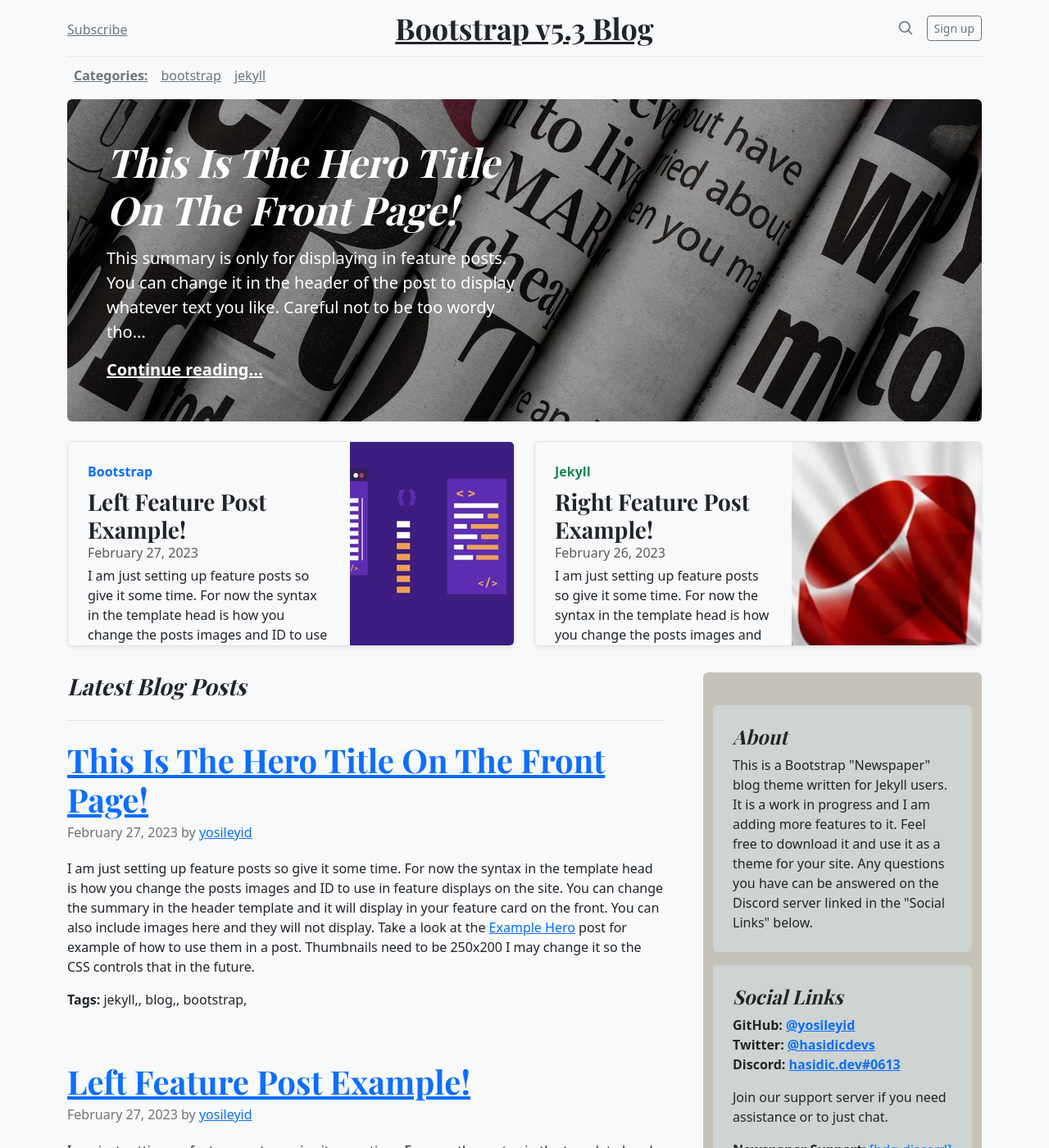
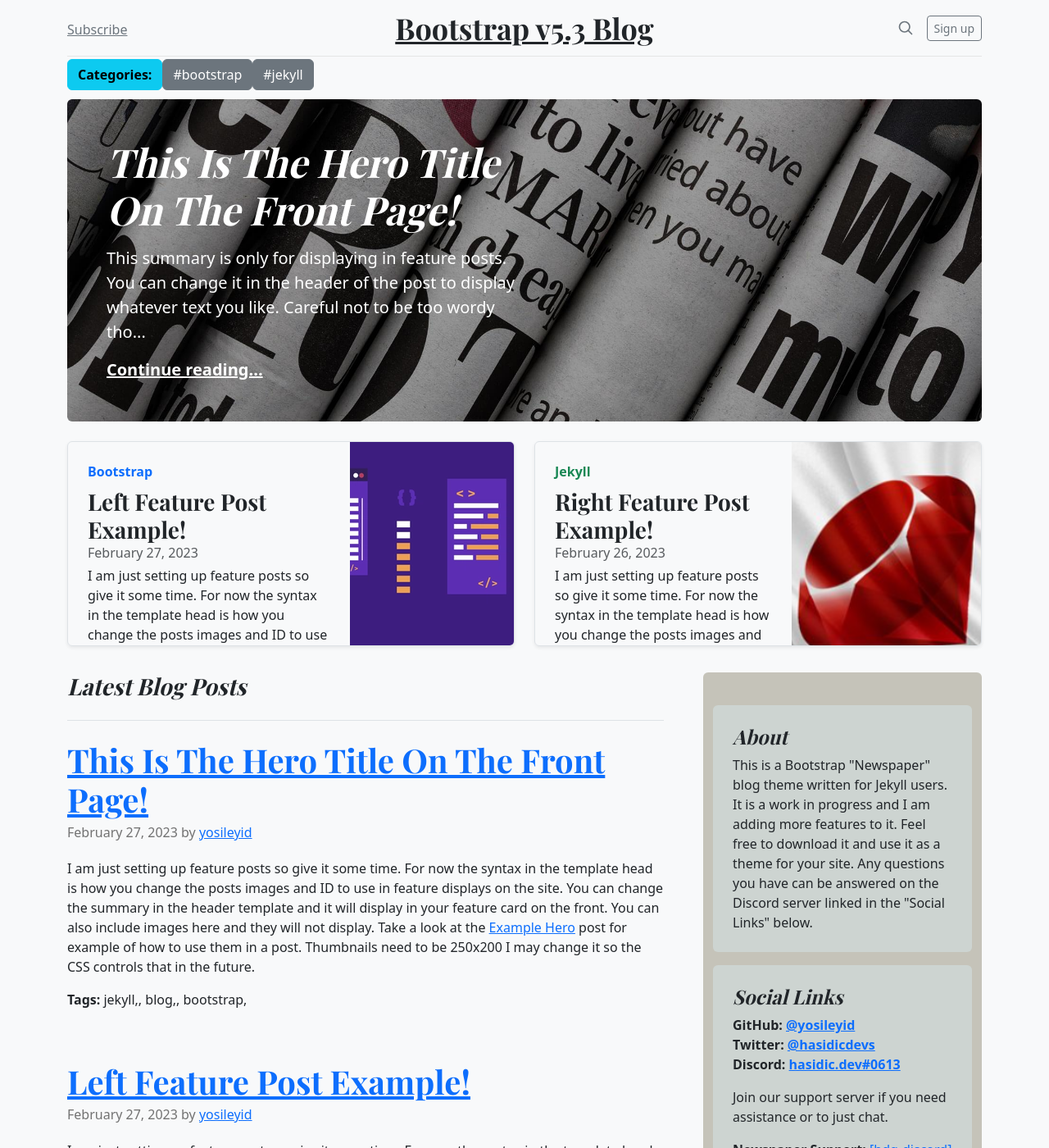
Before and after one commit to yaret-moreno/yaret-moreno.github.io, a Jekyll site: the page built from index.md, in a window 1280 px wide and 1400 px high. Shown: the whole window at 82% size. Built offline with Jekyll 4.4.1, drawn with Linux system fonts in a browser that asks for light colours.

Commit message:
fixing broken links on jekyll category page

```diff
--- a/_config.yml
+++ b/_config.yml
@@ -1,4 +1,4 @@
-repository : Jekyll-Bootstrap/jekyll-newspaper
+repository : jekyll-bootstrap/jekyll-newspaper
 github     : [metadata]
 
 # This is a "Newspaper" blog theme written for Jekyll users in Bootstrap v5.03
@@ -13,7 +13,8 @@ github     : [metadata]
 # hop on discord and we can discuss it.
 #
 # Discord: https://discord.gg/KpGXAEnVnv
-
+# ==========================================================
+#
 # TITLE
 #
 # This is the title of your "Newspaper" for example, "The Moo York Times" :)
@@ -38,8 +39,7 @@ description: >- # this means to ignore newlines until "baseurl:"
 # processes in more detail to help you. If you
 # get stuck feel free to reach out.
 #
-# "/jekyll-newspaper/"
-
+#  Use "/" for local development
 
 baseurl       : "/jekyll-newspaper"
 
@@ -51,8 +51,12 @@ baseurl       : "/jekyll-newspaper"
 #
 # You should change this to your sitename or there will be
 # issues in links.
+#
+# Use localhost for local development
+# http://localhost:4000
 
-url            : "https://Jekyll-Bootstrap.github.io"
+
+url            : "https://jekyll-bootstrap.github.io"
 
 # SOCIAL
 #
--- a/_includes/category_navbar.html
+++ b/_includes/category_navbar.html
@@ -1,8 +1,8 @@
 <div class="nav-scroller py-1 mb-2">
   <nav class="nav d-flex bd-highlight">
-    <a class="p-2 link-secondary" href="{{site.url}}{{site.baseurl}}/categories"><strong>Categories:</strong></a>
+    <a class="btn btn-info" href="{{site.url}}{{site.baseurl}}/categories"><strong>Categories:</strong></a>
     {% for link in site.categories %}
-    <a class="p-2 link-secondary" href="{{site.url}}{{site.baseurl}}/categories/{{link.name}}">{{ link.name }}</a>
+    <a class="btn btn-secondary" href="{{site.url}}{{site.baseurl}}/categories/{{link.name}}">#{{ link.name }}</a>
     {% endfor %}
   </nav>
 </div>
--- /dev/null
+++ b/_includes/sidebar.html
@@ -0,0 +1,13 @@
+<div class="position-sticky bg-old-paper rounded" style="top: 2rem;">
+
+  {% include about_section.html %}
+
+  {% include social_links.html %}
+
+  {% include pages_section.html %}
+
+  {% include archives_section.html %}
+
+  {% include tag_cloud.html %}
+
+</div>
--- a/_layouts/default.html
+++ b/_layouts/default.html
@@ -29,22 +29,10 @@
         </div>
 
         <div class="col-md-4">
-          <div class="position-sticky bg-old-paper rounded" style="top: 2rem;">
-
-            {% include about_section.html %}
-
-            {% include social_links.html %}
-
-            {% include pages_section.html %}
-
-            {% include archives_section.html %}
-
-            {% include tag_cloud.html %}
-
-          </div>
+          {% include sidebar.html %}
         </div>
       </div>
-      {% include blog_nav.html %}
+
     </main>
 
     {% include footer.html %}
```
Also changed, not shown: _categories/jekyll.md (+1 -1 lines), categories.md (+1 -1 lines).
